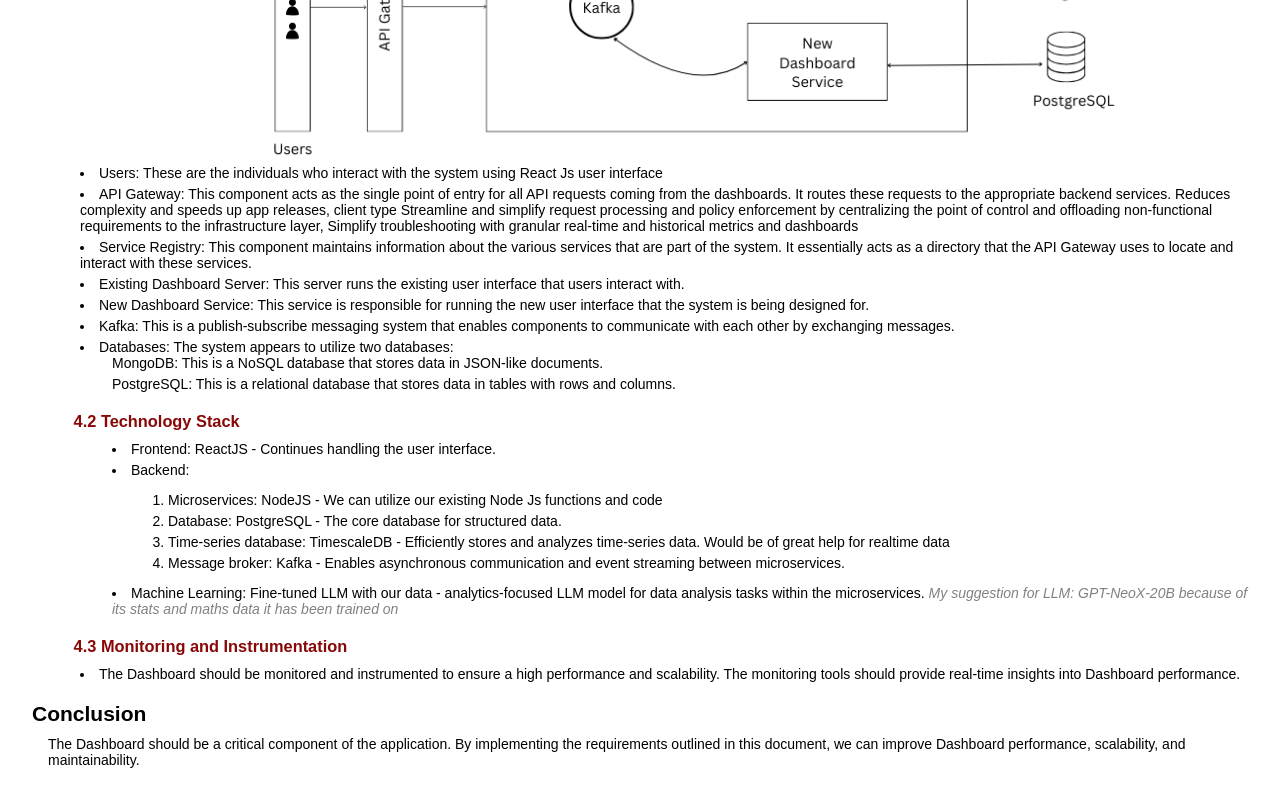
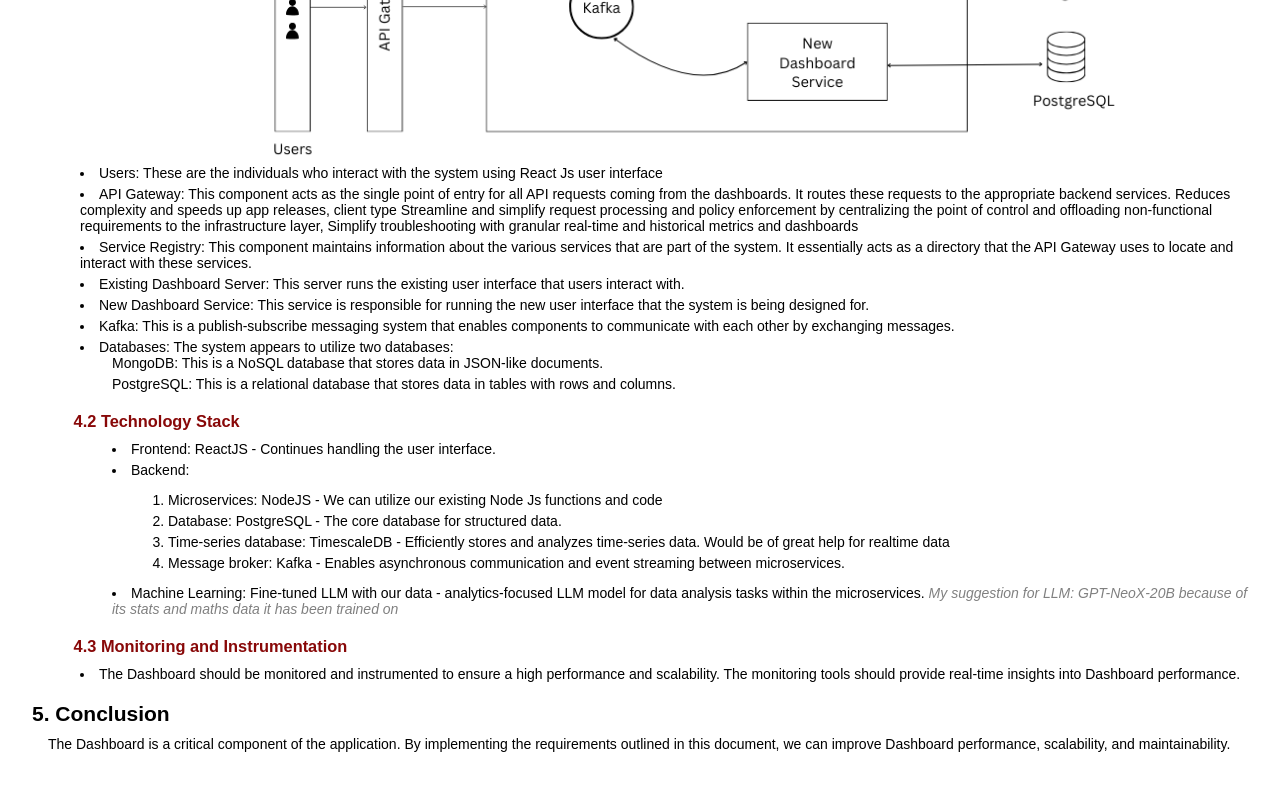
Before and after one commit to Manas-Zongo-FE/BRD, a plain HTML site: page index.html in a window 1280 px wide. Shown: the part 2170-2970 px from the top of the page. Drawn offline with Linux system fonts and the light colour scheme.

Commit message:
added edits

```diff
--- a/index.html
+++ b/index.html
@@ -267,7 +267,7 @@
 
 	</div>
 
-	<h2>Conclusion</h2>
+	<h2>5. Conclusion</h2>
 
-	<p>The Dashboard should be a critical component of the application. By implementing the requirements outlined in
+	<p>The Dashboard is a critical component of the application. By implementing the requirements outlined in
 		this document, we can improve Dashboard performance, scalability, and maintainability.</p>
```
